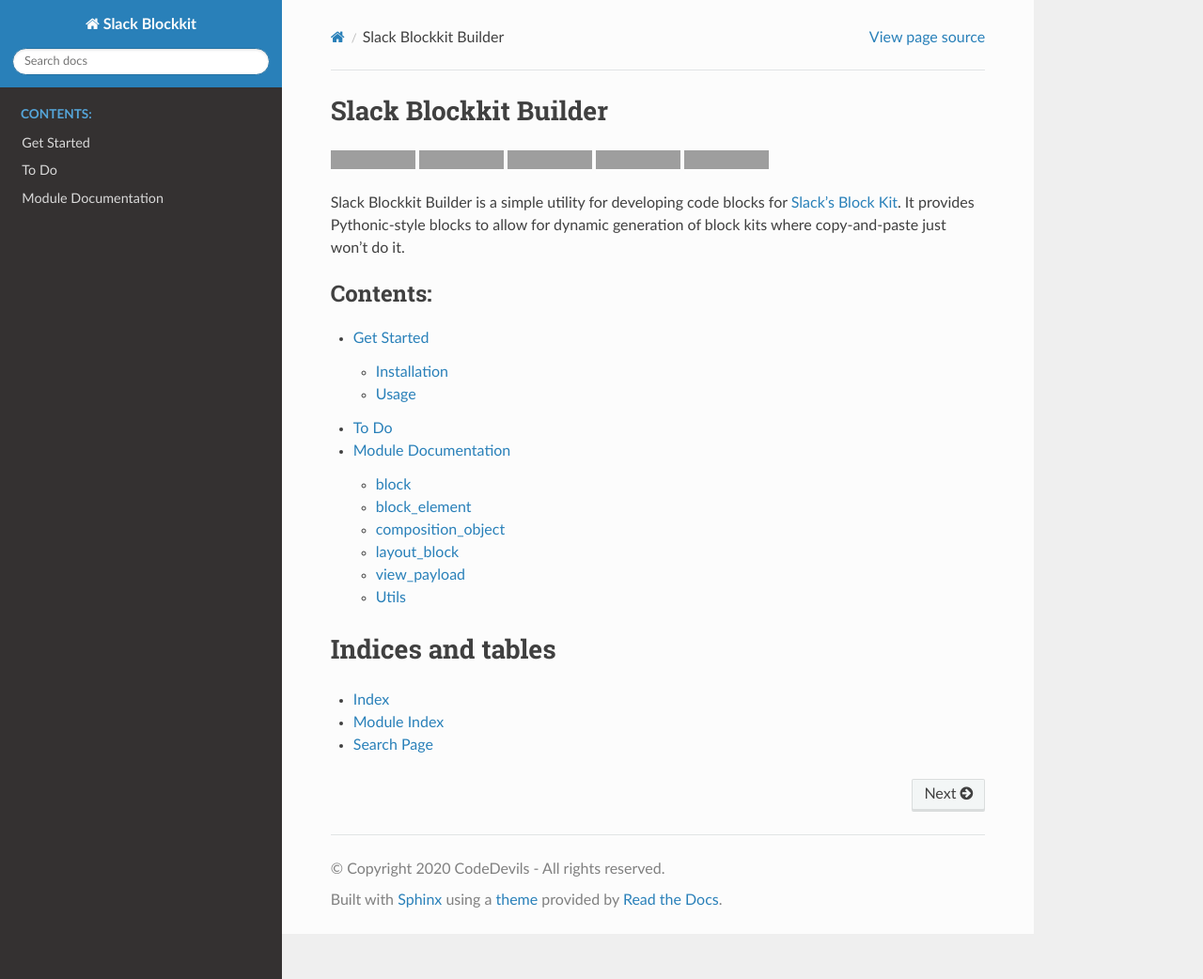
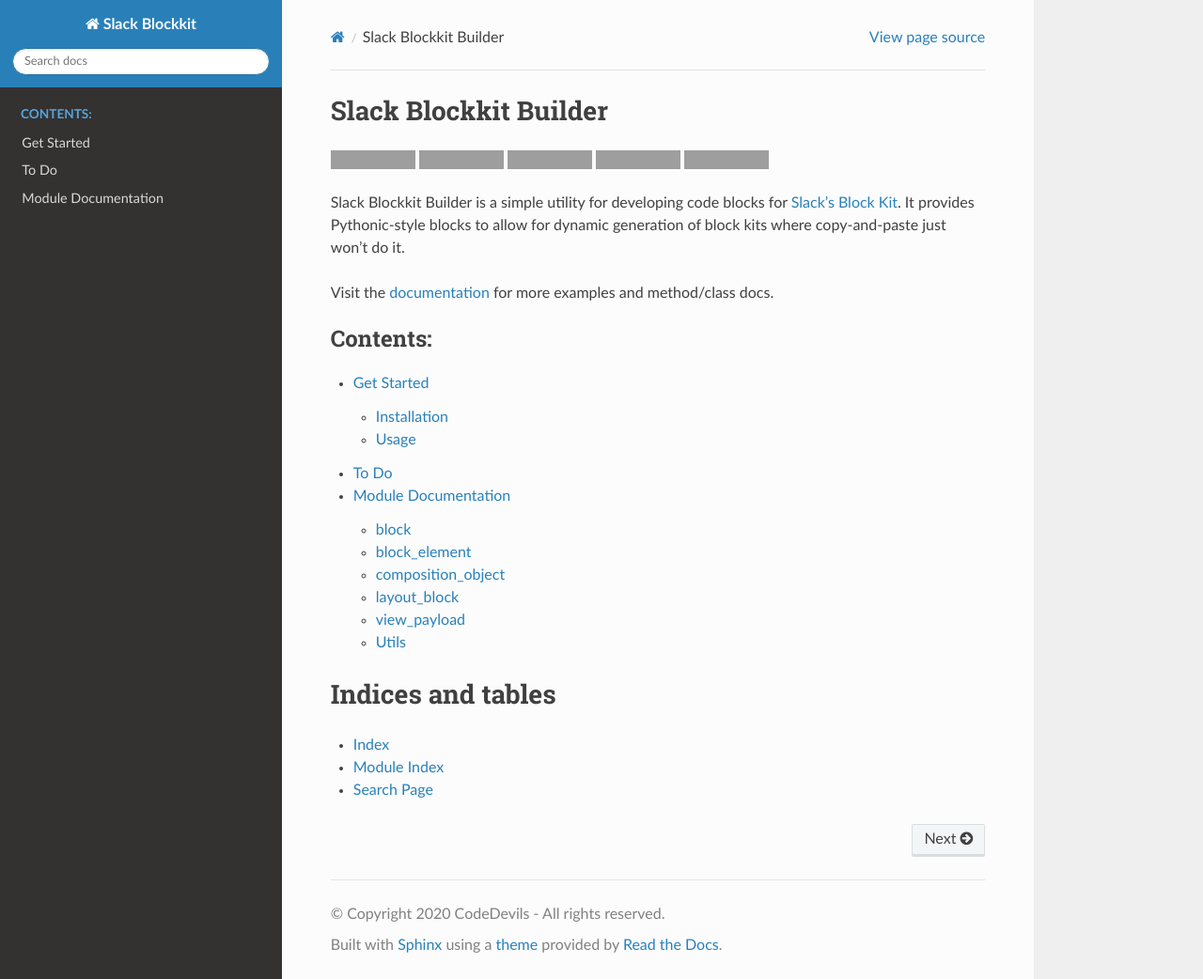
Before and after one commit to ASU-CodeDevils/slack-blockkit, a Sphinx documentation site: the page built from sphinx/index.rst, in a window 1280 px wide and 1042 px high. Shown: the whole window at 94% size. Built offline with Sphinx 7.4.7 and the Read the Docs theme 2.0.0, drawn with Linux system fonts in a browser that asks for light colours; grey boxes are pictures that could not be loaded.

Commit message:
Updated documentation link

```diff
--- a/README.rst
+++ b/README.rst
@@ -146,7 +146,7 @@ Common composite blocks are implemented for you in ``slack_blockkit.utils`` and
 * ``get_information_block`` - Returns an information block, which is a section with an info icon followed by linked text.
 * ``get_checkmark`` - *Not* a block, but rather an emoji string for a checkmark. Pass ``True`` for a checked mark and ``False`` for unchecked.
 
-.. _`documentation`: https://github.io/ASU-CodeDevils/slack-blockkit
+.. _`documentation`: https://asu-codedevils.github.io/slack-blockkit/
 .. _`Block elements`: https://api.slack.com/reference/block-kit/block-elements
 .. _`Interactive components`: https://api.slack.com/reference/block-kit/interactive-components
 .. _`Composition objects`: https://api.slack.com/reference/block-kit/composition-objects
--- a/sphinx/index.rst
+++ b/sphinx/index.rst
@@ -20,6 +20,8 @@ Slack Blockkit Builder
 Slack Blockkit Builder is a simple utility for developing code blocks for `Slack's Block Kit`_. It provides
 Pythonic-style blocks to allow for dynamic generation of block kits where copy-and-paste just won't do it.
 
+Visit the `documentation`_ for more examples and method/class docs.
+
 .. toctree::
    :maxdepth: 2
    :caption: Contents:
@@ -35,4 +37,5 @@ Indices and tables
 * :ref:`modindex`
 * :ref:`search`
 
+.. _`documentation`: https://asu-codedevils.github.io/slack-blockkit/
 .. _`Slack's Block Kit`: https://api.slack.com/block-kit
```
